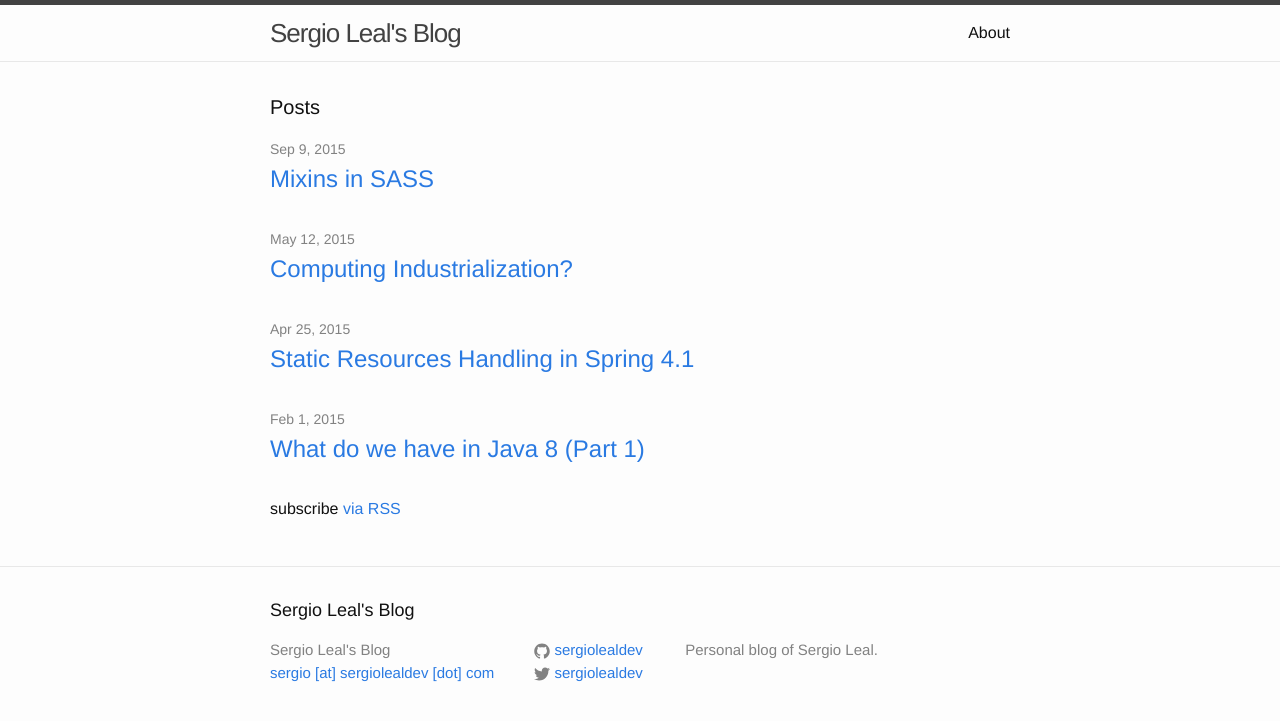
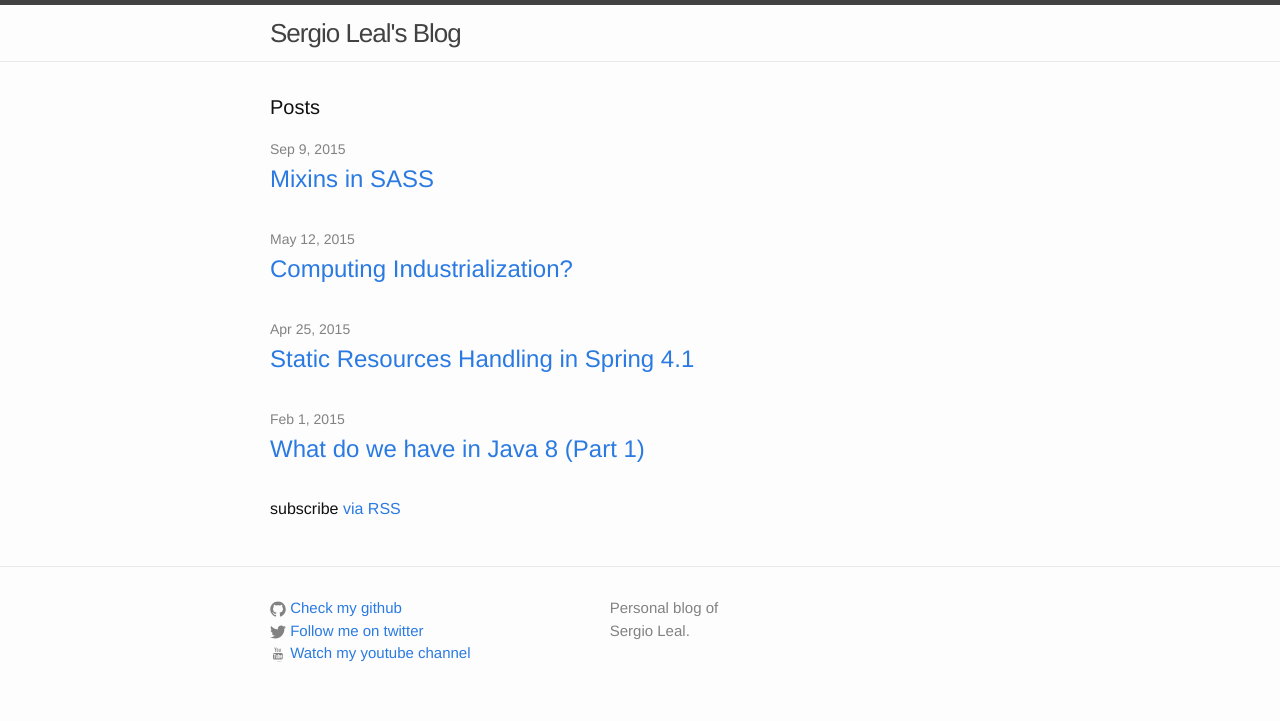
Before and after one commit to sergiolealdev/blog, a Jekyll site: the page built from index.html, in a window 1280 px wide. Shown: the top 721 px of the page. Built offline with Jekyll 4.4.1, drawn with Linux system fonts in a browser that asks for light colours.

Commit message:
Layout refactoring
Addid icons, resetting layout for main page, clean up

```diff
--- a/_config.yml
+++ b/_config.yml
@@ -7,14 +7,10 @@
 
 # Site settings
 title: Sergio Leal's Blog
-email: sergio [at] sergiolealdev [dot] com
 description: > # this means to ignore newlines until "baseurl:"
   Personal blog of Sergio Leal.
 baseurl: "/blog" # the subpath of your site, e.g. /blog
 url: "http://sergiolealdev.com" # the base hostname & protocol for your site
-twitter_username: sergiolealdev
-github_username:  sergiolealdev
-youtube_username:  sergiolealdev
 
 # Build settings
 markdown: kramdown
--- a/_includes/footer.html
+++ b/_includes/footer.html
@@ -1,34 +1,21 @@
 <footer class="site-footer">
 
   <div class="wrapper">
-
-    <h2 class="footer-heading">{{ site.title }}</h2>
-
     <div class="footer-col-wrapper">
-      <div class="footer-col footer-col-1">
-        <ul class="contact-list">
-          <li>{{ site.title }}</li>
-          <li><a href="mailto:{{ site.email }}">{{ site.email }}</a></li>
-        </ul>
-      </div>
-
-      <div class="footer-col footer-col-2">
+      <div class="footer-col footer-col-3">
         <ul class="social-media-list">
-          {% if site.github_username %}
           <li>
             {% include icon-github.html username=site.github_username %}
           </li>
-          {% endif %}
-
-          {% if site.twitter_username %}
           <li>
             {% include icon-twitter.html username=site.twitter_username %}
           </li>
-          {% endif %}
+          <li>
+            {% include icon-youtube.html username=site.youtube_username %}
+          </li>
         </ul>
       </div>
-
-      <div class="footer-col footer-col-3">
+      <div class="footer-col footer-col-2">
         <p>{{ site.description }}</p>
       </div>
     </div>
--- a/_includes/icon-github.html
+++ b/_includes/icon-github.html
@@ -1 +1 @@
-<a href="https://github.com/{{ include.username }}"><span class="icon icon--github">{% include icon-github.svg %}</span><span class="username">{{ include.username }}</span></a>
+<a href="https://github.com/{{ include.username }}"><span class="icon icon--github">{% include icon-github.svg %}</span><span class="username">Check my github</span></a>
--- a/_includes/icon-twitter.html
+++ b/_includes/icon-twitter.html
@@ -1 +1 @@
-<a href="https://twitter.com/{{ include.username }}"><span class="icon icon--twitter">{% include icon-twitter.svg %}</span><span class="username">{{ include.username }}</span></a>
+<a href="https://twitter.com/{{ include.username }}"><span class="icon icon--twitter">{% include icon-twitter.svg %}</span><span class="username">Follow me on twitter</span></a>
--- /dev/null
+++ b/_includes/icon-youtube.html
@@ -0,0 +1 @@
+<a href="https://www.youtube.com/channel/UC6Ap2kVE4L4LxHR_N0CzKtQ"><span class="icon icon--github">{% include youtube-icon.svg %}</span><span class="username">Watch my youtube channel</span></a>
```
Also changed, not shown: about.md (+0 -3 lines), _includes/youtube-icon.svg (added).
